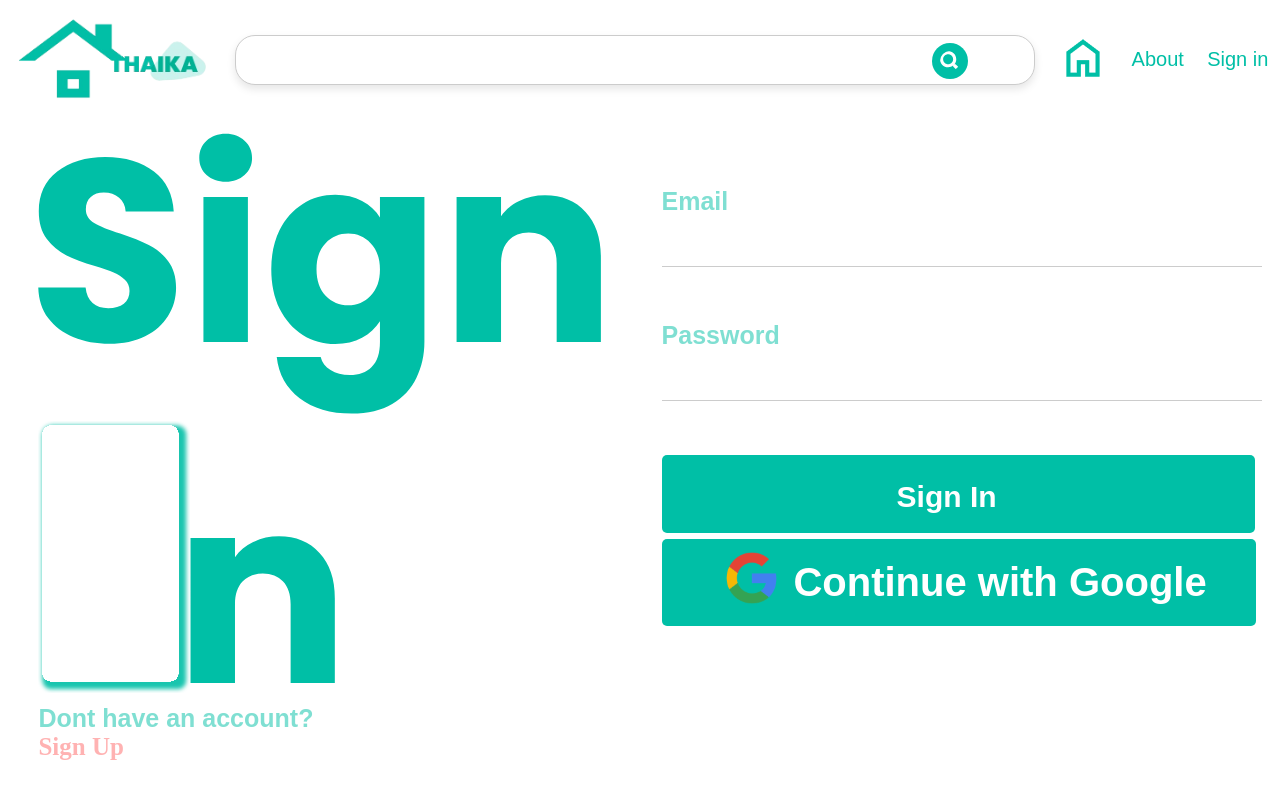
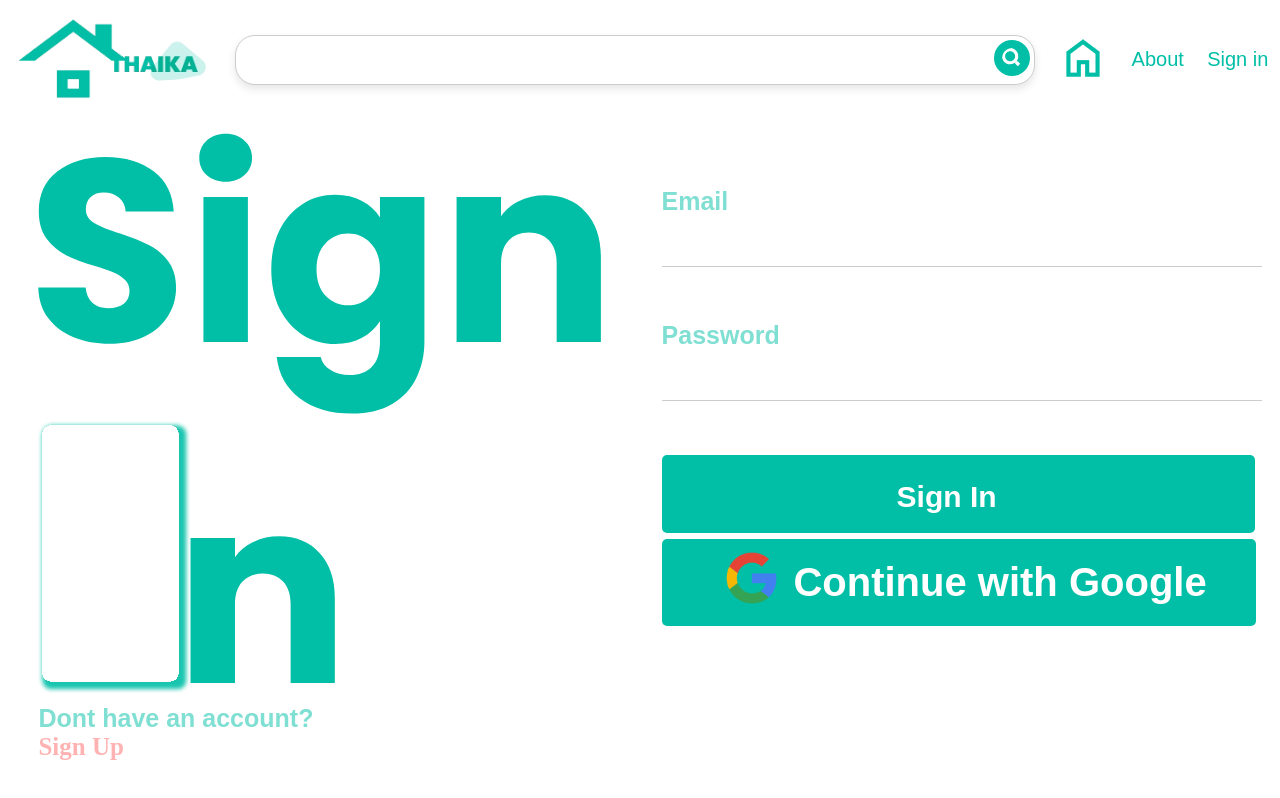
Before and after one commit to moosaraza123/Thaika, a React (Vite) app in the folder client/: page /sign-in in a window 1280 px wide. Built offline with nearby package versions, Linux system fonts and the light colour scheme; no server answers.

Commit message:
minor changes

```diff
--- a/client/src/components/Header.css
+++ b/client/src/components/Header.css
@@ -9,6 +9,7 @@ list-style-type: none;
     width:200px ;
 }
 .mainHeadDiv ul li:nth-child(2) input {
+  position: relative;
   width: 800px;
   height: 50px;
   font-size: 20px;
@@ -62,19 +63,18 @@ list-style-type: none;
   }
    */
    .search-button {
-    position: relative; /* Ensure relative positioning for absolute children */
+position: absolute;
     background-color: transparent; /* Transparent background */
     border: none; /* No border */
     cursor: pointer; /* Pointer cursor */
-    padding: 5px; /* Adjust padding as needed */
+    padding: 5px;
+
+    top: 4.9%;
+    right: 24%;/* Adjust padding as needed */
   }
 
   /* Adjusting the button's position to match the search icon */
-  .search-button {
-    position: absolute;
-    top: 4.8%;
-    right: 24%;
-  }
+
 
   /* Additional styles for the button icon */
   .search-button .search-icon {
@@ -85,6 +85,11 @@ list-style-type: none;
     background-color: #00BFA6;
     cursor: pointer;
   }
+
+
+
+
+
   @media screen and (min-width: 320px) and (max-width: 480px) {
     .mainHeadDiv ul {
         flex-direction: row; /* Adjust to column layout for mobile */
--- a/client/src/components/Header.jsx
+++ b/client/src/components/Header.jsx
@@ -43,11 +43,18 @@ function Header() {
 
         <li>
           <form   onSubmit={handleSubmit}>
-          <input type="search"    value={searchTerm} onChange={(e) => setSearchTerm(e.target.value)} />
+          <div style={{ position: 'relative' }}>
+  <input
+    type="search"
+    value={searchTerm}
+    onChange={(e) => setSearchTerm(e.target.value)}
+    style={{ paddingRight: '40px' }} // Adjust padding to accommodate the button
+  />
+  <button className="search-button" style={{ position: 'absolute', right: 0, top: 0 }}>
+    <FaSearch className="search-icon" />
+  </button>
+</div>
 
-          <button className="search-button">
-  <FaSearch className="search-icon" />
-</button>
 
 
           </form>
--- a/client/src/pages/Profile.jsx
+++ b/client/src/pages/Profile.jsx
@@ -223,7 +223,7 @@ function Profile() {
           </div>
         </form>
         <div className="secondmain">
-          <Link className="links" to={"/create-listing"}> List you services</Link>
+          <Link className="links" to={"/create-listing"}> List your services</Link>
           <Link className="links" onClick={handleShowListings}>show your services</Link>
           <p style={{ color: 'red', marginTop: '5px' }}>
             {showListingsError ? 'Error showing listings' : ''}
```
